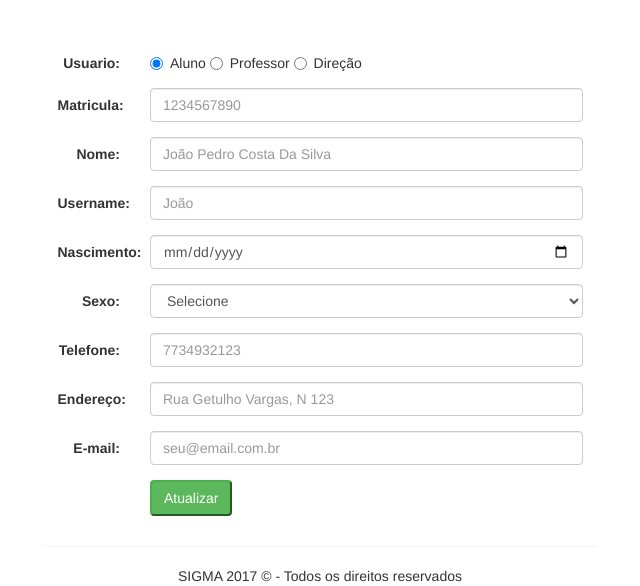
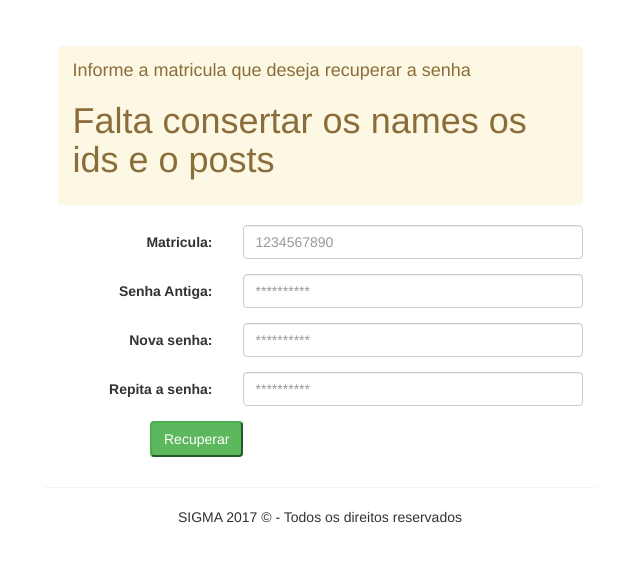
Before and after one commit to deigonPrates/sigma, a PHP site: the page made by app/views/editar/senha.phtml in a window 1280 px wide. Shown: the part 702-1288 px from the top of the page, without its empty margins (320-960 px from the left). After the commit the page ends 1225 px from the top, so only its background shows below. Run offline with PHP 8.4, Linux system fonts and the light colour scheme; the template is opened without the code that fills it: most values are stand-ins (such as "Sample title", 1, 10 or a date in 2020); data that the repository does not hold is empty; some libraries are stand-ins or nearby versions.

Commit message:
nao lembro o que fiz

```diff
--- a/app/controllers/CadastroController.php
+++ b/app/controllers/CadastroController.php
@@ -55,10 +55,5 @@ class CadastroController extends \HXPHP\System\Controller{
     $this->view->setFile('questao');
   }
 
-  public function testeAction()
-  {
-    $this->view->setFile('questao');
-    User::updatePassword(12);
-  }
 
 }
--- a/app/views/editar/senha.phtml
+++ b/app/views/editar/senha.phtml
@@ -8,81 +8,39 @@
                 <?php echo (isset($this->menu) ? $this->menu : ''); ?>
             </div>
             <div class="panel-body">
-                <?php echo (isset($this->alert) ? $this->alert : '')?>
-              <form action="<?php echo BASE; ?>cadastro/cadastrar" class="form-horizontal" method="post">
+              <?php echo (isset($this->alert) ? $this->alert : ''); ?>
+              <div class="alert alert-block alert-warning">
+                  <h4>Informe a matricula que deseja recuperar a senha</4>
+                    <h1>Falta consertar os names os ids e o posts</h1>
+              </div>
+              <form action="<?php echo BASE; ?>login/logar" class="form-horizontal" method="post">
                 <div class="form-group">
-                  <label for="role_id" class="col-sm-2 control-label">Usuario:</label>
-                  <div class="col-sm-10">
-                    <div class="radio">
-                        <label><input type="radio" name="role_id" id="role_id" value="3" checked>Aluno</label>
-                        <label><input type="radio" name="role_id" id="role_id" value="2">Professor</label>
-                        <label><input type="radio" name="role_id" id="role_id" value="4">Direção</label>
-                    </div>
+                  <label for="registration" name="registration" class="col-sm-4 control-label">Matricula:</label>
+                  <div class="col-sm-8">
+                    <input type="text" class="form-control" id="registration" value="<?php echo $this->request->post('registration') ?>" placeholder="1234567890">
                   </div>
                 </div>
                 <div class="form-group">
-                  <label for="registration" class="col-sm-2 control-label">Matricula:</label>
-                  <div class="col-sm-10">
-                    <input required type="numeric" name="registration" class="form-control" id="registration" value="<?php echo $this->request->post('registration') ?>" placeholder="1234567890">
+                  <label for="registration" name="registration" class="col-sm-4 control-label">Senha Antiga:</label>
+                  <div class="col-sm-8">
+                    <input type="text" class="form-control" id="registration" value="<?php echo $this->request->post('registration') ?>" placeholder="**********">
                   </div>
                 </div>
                 <div class="form-group">
-                  <label for="name" class="col-sm-2 control-label">Nome:</label>
-                  <div class="col-sm-10">
-                    <input required type="text" name="name" class="form-control" id="name" value="<?php echo $this->request->post('name') ?>" placeholder="João Pedro Costa Da Silva">
+                  <label for="registration" name="registration" class="col-sm-4 control-label">Nova senha:</label>
+                  <div class="col-sm-8">
+                    <input type="text" class="form-control" id="registration" value="<?php echo $this->request->post('registration') ?>" placeholder="**********">
                   </div>
                 </div>
                 <div class="form-group">
-                  <label for="username" class="col-sm-2 control-label">Username:</label>
-                  <div class="col-sm-10">
-                    <input required type="text" name="username" class="form-control" id="username" value="<?php echo $this->request->post('username') ?>" placeholder="João">
+                  <label for="registration" name="registration" class="col-sm-4 control-label">Repita a senha:</label>
+                  <div class="col-sm-8">
+                    <input type="text" class="form-control" id="registration" value="<?php echo $this->request->post('registration') ?>" placeholder="**********">
                   </div>
                 </div>
                 <div class="form-group">
-                  <label for="birth" class="col-sm-2 control-label">Nascimento:</label>
-                  <div class="col-sm-10">
-                    <input required type="date" name="birth" class="form-control" id="birth" value="<?php echo $this->request->post('birth') ?>" placeholder="05/10/2012">
-                  </div>
-                </div>
-                <div class="form-group">
-                  <label for="sex" name="sex" class="col-sm-2 control-label">Sexo:</label>
-                    <div class="col-sm-10">
-                      <select required class="form-control" name="sex">
-                      <option selected="" disabled="">Selecione</option>
-                      <option value="Masculino">Masculino</option>
-                      <option value="Femenino">Femenino</option>
-                      </select>
-                    </div>
-                </div>
-                <div class="form-group">
-                  <label for="phone" class="col-sm-2 control-label">Telefone:</label>
-                  <div class="col-sm-10">
-                    <input  type="text" name="phone" class="form-control" id="phone" value="<?php echo $this->request->post('phone') ?>" placeholder="7734932123">
-                  </div>
-                </div>
-                <div class="form-group">
-                  <label for="address" class="col-sm-2 control-label">Endereço:</label>
-                  <div class="col-sm-10">
-                    <input required type="text" name="address" class="form-control" id="address" value="<?php echo $this->request->post('address') ?>" placeholder="Rua Getulho Vargas, N 123">
-                  </div>
-                </div>
-                <div class="form-group">
-                  <label for="email" class="col-sm-2 control-label">E-mail:</label>
-                  <div class="col-sm-10">
-                    <input  type="email" name="email" class="form-control" id="email"  value="<?php echo $this->request->post('email') ?>" placeholder="seu@email.com.br">
-                  </div>
-                </div>
-              <!--
-                <div class="form-group">
-                  <label for="password" class="col-sm-2 control-label">Senha:</label>
-                  <div class="col-sm-10">
-                </div>
-                    <input  type="password" name="password" class="form-control" id="password" placeholder="************">
-                </div>
-              -->
-                <div class="form-group">
                   <div class="col-sm-offset-2 col-sm-10">
-                    <button type="submit" class="btn btn-success">Atualizar</button>
+                    <button type="submit" class="btn btn-success">Recuperar</button>
                   </div>
                 </div>
                 </form>
--- a/app/views/header.phtml
+++ b/app/views/header.phtml
@@ -29,7 +29,7 @@
 	</div>
 </div>
 <div class="logo-sigma">
-	<a id="logo" href="<?php echo BASE; ?>home/">
+	<a id="logo" href="<?php echo BASE; ?>home">
 			<center><img class="logo" src="<?php echo IMG; ?>sigma-logo.png" alt=""></center>
 	</a>
 </div>
@@ -45,12 +45,12 @@
     </div>
     <div class="collapse navbar-collapse" id="bs-sidebar-navbar-collapse-1">
       <ul class="nav navbar-nav">
-        <li class="active"><a href="#">Inicio<span style="font-size:16px;" class="pull-right hidden-xs showopacity glyphicon glyphicon-home"></span></a></li>
+        <li class="active"><a href="<?php echo BASE;?>home">Inicio<span style="font-size:16px;" class="pull-right hidden-xs showopacity glyphicon glyphicon-home"></span></a></li>
         <li class="dropdown">
           <a href="#" class="dropdown-toggle" data-toggle="dropdown">Perfil <span class="caret"></span><span style="font-size:16px;" class="pull-right hidden-xs showopacity glyphicon glyphicon-user"></span></a>
           <ul class="dropdown-menu forAnimate" role="menu">
-            <li><a href="#">Editar</a></li>
-            <li><a href="#">Modificar senha</a></li>
+            <li><a href="<?php echo BASE;?>editar/perfil">Editar</a></li>
+            <li><a href="<?php echo BASE;?>editar/senha">Modificar senha</a></li>
             <li class="divider"></li>
             <li><a href="#">Reportar errors</a></li>
           </ul>
```
Also changed, not shown: app/controllers/EditarController.php (+1 -7 lines), app/models/User.php (+0 -24 lines).
